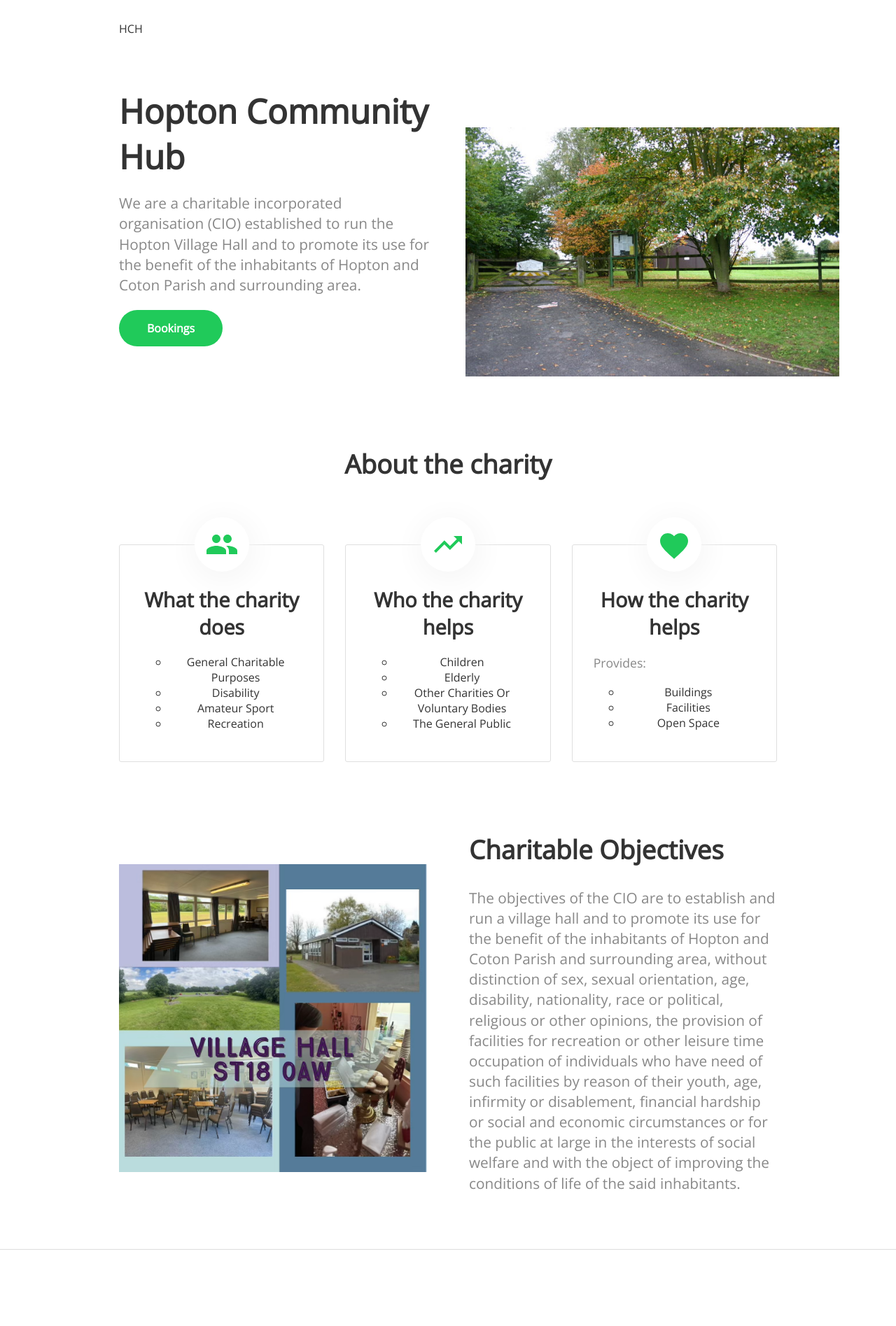
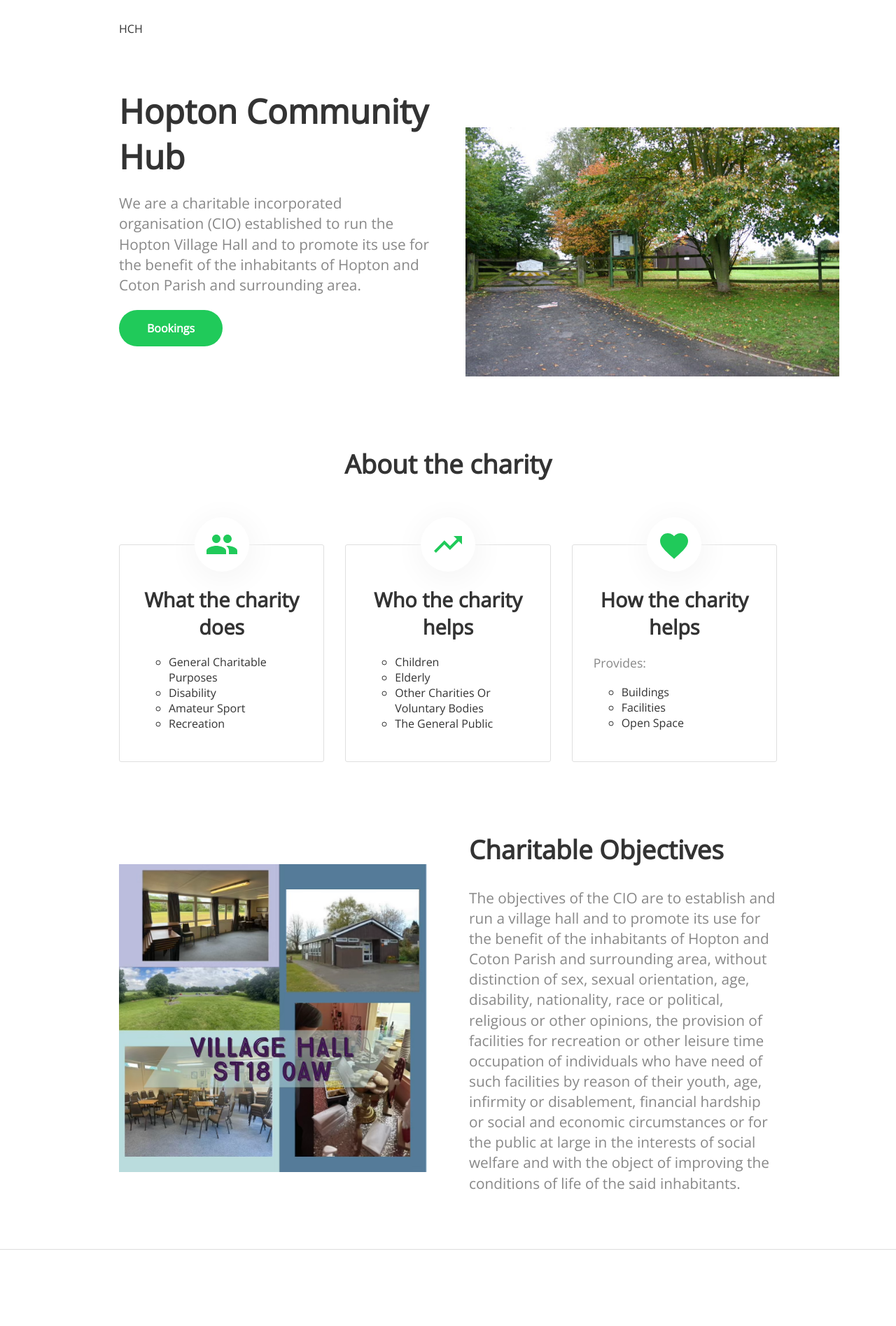
Before and after one commit to hoptonadmin/hopton-community-hub-website, a Jekyll site: the page built from index.html, in a window 1280 px wide. Shown: the top 1895 px of the page at 70% size. Built offline with Jekyll 4.4.1, drawn with Linux system fonts in a browser that asks for light colours; nearby versions of some CDN libraries.

Commit message:
Update index.html

```diff
--- a/index.html
+++ b/index.html
@@ -39,11 +39,11 @@ title: Hopton Community Hub
 			<div class="image">{% include icons/site.html icon="population" %}</div>
 			<h3 class="editable">What the charity does</h3>
 			<p class="editable" style="text-align: initial;">
-				<ul>
-				  <li>General Charitable Purposes</li>
-				  <li>Disability</li>
-				  <li>Amateur Sport</li>
-				  <li>Recreation</li>
+				<ul style="text-align: initial;">
+				  <li style="text-align: initial;">General Charitable Purposes</li>
+				  <li style="text-align: initial;">Disability</li>
+				  <li style="text-align: initial;">Amateur Sport</li>
+				  <li style="text-align: initial;">Recreation</li>
 				</ul>
 			</p>
 		</li>
@@ -52,11 +52,11 @@ title: Hopton Community Hub
 			<div class="image">{% include icons/site.html icon="economy" %}</div>
 			<h3 class="editable">Who the charity helps</h3>
 			<p class="editable" style="text-align: initial;">
-				<ul>
-				  <li>Children</li>
-				  <li>Elderly</li>
-				  <li>Other Charities Or Voluntary Bodies</li>
-				  <li>The General Public</li>
+				<ul style="text-align: initial;">
+				  <li style="text-align: initial;">Children</li>
+				  <li style="text-align: initial;">Elderly</li>
+				  <li style="text-align: initial;">Other Charities Or Voluntary Bodies</li>
+				  <li style="text-align: initial;">The General Public</li>
 				</ul>
 			</p>
 		</li>
@@ -66,10 +66,10 @@ title: Hopton Community Hub
 			<h3 class="editable">How the charity helps</h3>
 			<p class="editable" style="text-align: initial;">
 				Provides:
-				<ul>
-				  <li>Buildings</li>
-				  <li>Facilities</li>
-				  <li>Open Space</li>
+				<ul style="text-align: initial;">
+				  <li style="text-align: initial;">Buildings</li>
+				  <li style="text-align: initial;">Facilities</li>
+				  <li style="text-align: initial;">Open Space</li>
 				</ul>
 			</p>
 		</li>
```
